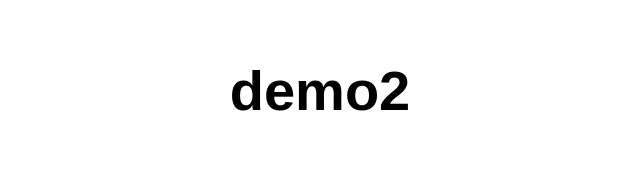
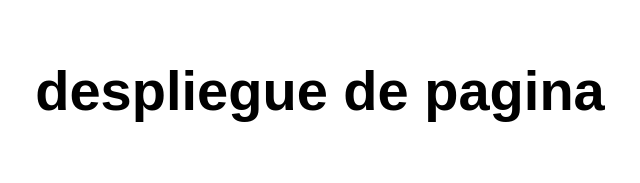
Before and after one commit to carlosSena200/DemoEstatica2, a website: page src/index.html in a window 1280 px wide. Shown: the whole page, without its empty margins (320-960 px from the left). Drawn offline with Linux system fonts and the light colour scheme.

Commit message:
tituloNuevo

```diff
--- a/src/index.html
+++ b/src/index.html
@@ -10,7 +10,7 @@
 
 <body>
   <main>
-    <h1>demo2</h1>
+    <h1>despliegue de pagina</h1>
   </main>
 </body>
 
```
